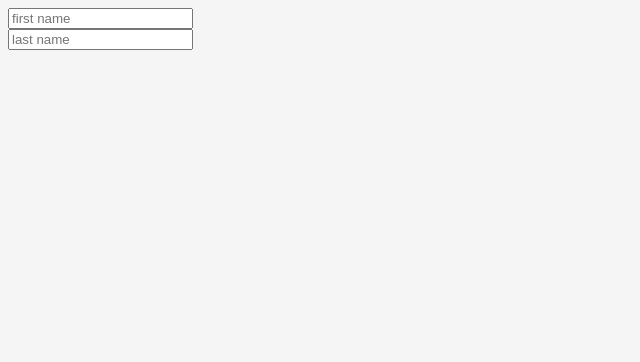
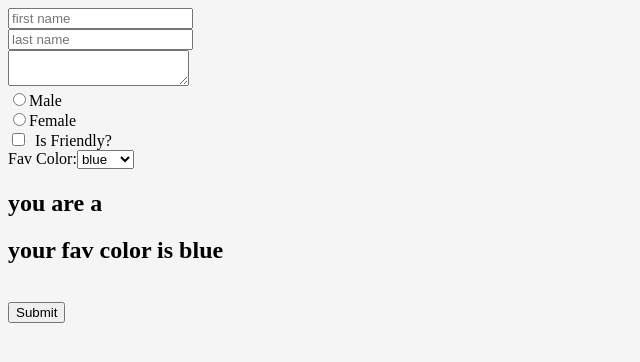
Before and after one commit to avijain10/Todo-App, a React (Create React App) app: page / in a window 1280 px wide. Shown: the top 362 px of the page, without its empty margins (0-640 px from the left). Built offline with nearby package versions, Linux system fonts and the light colour scheme.

Commit message:
Modified: App.js (forms part2)

```diff
--- a/src/App.js
+++ b/src/App.js
@@ -81,19 +81,23 @@ class App extends React.Component {
     this.state = {
       firstName: "",
       lastName: "",
+      isFriendly: false,
+      gender: "",
+      favColor: "blue",
     };
     this.handleChange = this.handleChange.bind(this);
   }
 
   handleChange(event) {
-    this.setState({
-      [event.target.name]: event.target.value,
-    });
+    const { name, value, type, checked } = event.target;
+    type === "checkbox"
+      ? this.setState({ [name]: checked })
+      : this.setState({ [name]: value });
   }
 
   render() {
     return (
-      <form>
+      <form onSubmit={this.handleSubmit}>
         <input
           type="text"
           name="firstName"
@@ -107,9 +111,61 @@ class App extends React.Component {
           placeholder="last name"
           onChange={this.handleChange}
         />
+        <br />
+        <textArea value={"Some Text"} onChange={this.handleChange} />
+        <br />
+        <lable>
+          <input
+            type="radio"
+            name="gender"
+            value="male"
+            checked={this.state.gender === "male"}
+            onChange={this.handleChange}
+          />
+          Male
+        </lable>
+        <br />
+        <lable>
+          <input
+            type="radio"
+            name="gender"
+            value="female"
+            checked={this.state.gender === "female"}
+            onChange={this.handleChange}
+          />
+          Female
+        </lable>
+        <br />
+
+        <lable>
+          <input
+            type="checkbox"
+            name="isFriendly"
+            checked={this.state.isFriendly}
+            onChange={this.handleChange}
+          />
+          Is Friendly?
+        </lable>
+        <br />
+        <label>Fav Color:</label>
+        <select
+          value={this.state.favColor}
+          name="favColor"
+          onChange={this.handleChange}
+        >
+          <option value="blue">blue</option>
+          <option value="green">green</option>
+          <option value="pink">pink</option>
+          <option value="red">red</option>
+        </select>
+
         <h1>
-          {this.state.firstName} {this.state.lastName}{" "}
+          {this.state.firstName} {this.state.lastName} {this.state.isFriendly}
         </h1>
+        <h2>you are a {this.state.gender}</h2>
+        <h2>your fav color is {this.state.favColor}</h2>
+        <br />
+        <button>Submit</button>
       </form>
     );
   }
```
